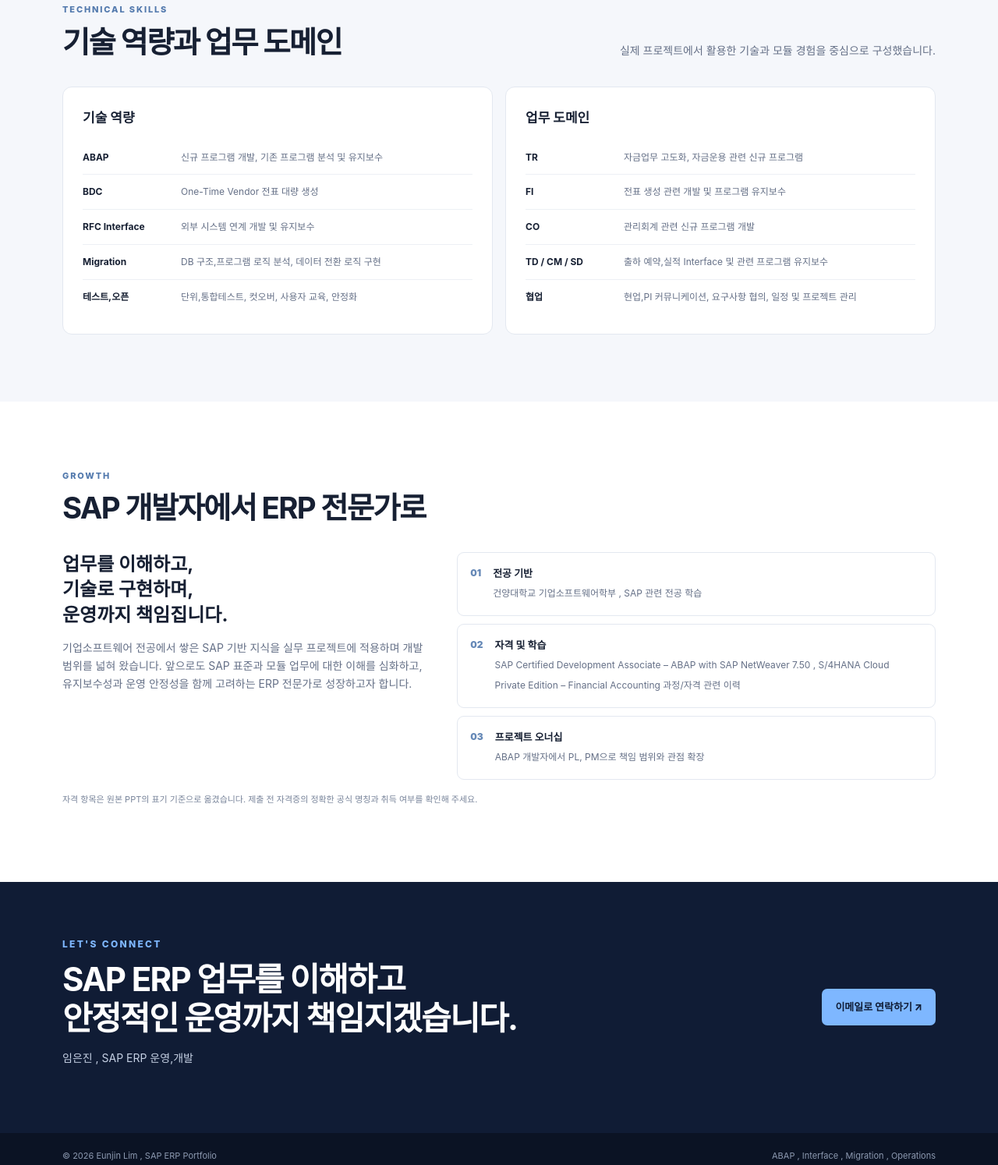
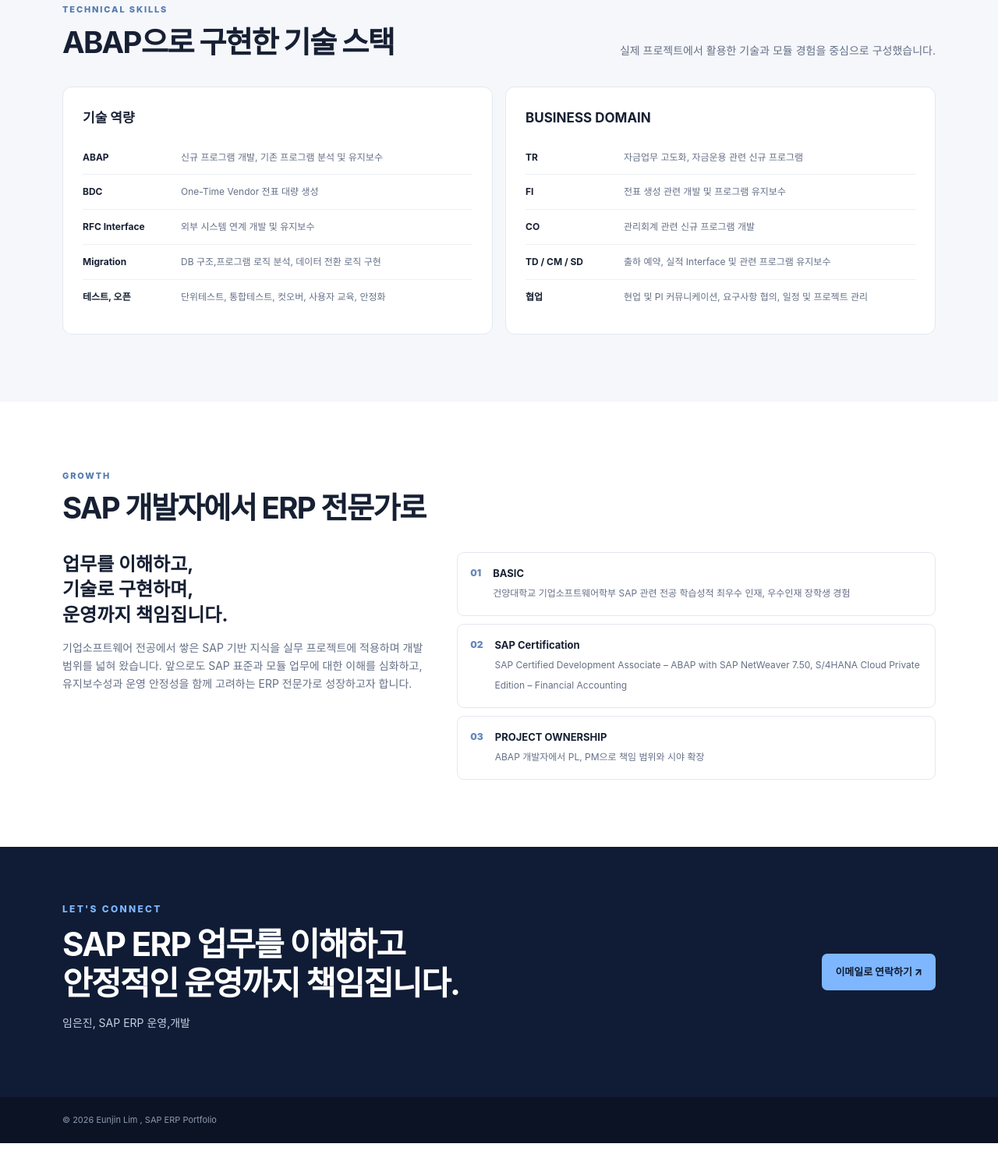
Before and after one commit to jenny100357/SAP-Portfolio, a plain HTML site: page index.html in a window 1280 px wide. Shown: the part 3734-5228 px from the top of the page at 78% size. After the commit the page ends 5200 px from the top, so only its background shows below. Drawn offline with Linux system fonts and the light colour scheme.

Commit message:
Update index.html

```diff
--- a/index.html
+++ b/index.html
@@ -105,21 +105,21 @@
 
 <section class="section alt" id="skills">
   <div class="wrap">
-    <div class="section-head"><div><div class="kicker">TECHNICAL SKILLS</div><h2>기술 역량과 업무 도메인</h2></div><p class="section-intro">실제 프로젝트에서 활용한 기술과 모듈 경험을 중심으로 구성했습니다.</p></div>
+    <div class="section-head"><div><div class="kicker">TECHNICAL SKILLS</div><h2>ABAP으로 구현한 기술 스택</h2></div><p class="section-intro">실제 프로젝트에서 활용한 기술과 모듈 경험을 중심으로 구성했습니다.</p></div>
     <div class="skills">
       <div class="skillbox"><h3>기술 역량</h3>
         <div class="skillrow"><b>ABAP</b><span>신규 프로그램 개발, 기존 프로그램 분석 및 유지보수</span></div>
         <div class="skillrow"><b>BDC</b><span>One-Time Vendor 전표 대량 생성</span></div>
         <div class="skillrow"><b>RFC Interface</b><span>외부 시스템 연계 개발 및 유지보수</span></div>
         <div class="skillrow"><b>Migration</b><span>DB 구조,프로그램 로직 분석, 데이터 전환 로직 구현</span></div>
-        <div class="skillrow"><b>테스트,오픈</b><span>단위,통합테스트, 컷오버, 사용자 교육, 안정화</span></div>
+        <div class="skillrow"><b>테스트, 오픈</b><span>단위테스트, 통합테스트, 컷오버, 사용자 교육, 안정화</span></div>
       </div>
-      <div class="skillbox"><h3>업무 도메인</h3>
+      <div class="skillbox"><h3>BUSINESS DOMAIN</h3>
         <div class="skillrow"><b>TR</b><span>자금업무 고도화, 자금운용 관련 신규 프로그램</span></div>
         <div class="skillrow"><b>FI</b><span>전표 생성 관련 개발 및 프로그램 유지보수</span></div>
         <div class="skillrow"><b>CO</b><span>관리회계 관련 신규 프로그램 개발</span></div>
-        <div class="skillrow"><b>TD / CM / SD</b><span>출하 예약,실적 Interface 및 관련 프로그램 유지보수</span></div>
-        <div class="skillrow"><b>협업</b><span>현업,PI 커뮤니케이션, 요구사항 협의, 일정 및 프로젝트 관리</span></div>
+        <div class="skillrow"><b>TD / CM / SD</b><span>출하 예약, 실적 Interface 및 관련 프로그램 유지보수</span></div>
+        <div class="skillrow"><b>협업</b><span>현업 및 PI 커뮤니케이션, 요구사항 협의, 일정 및 프로젝트 관리</span></div>
       </div>
     </div>
   </div>
@@ -131,23 +131,22 @@
     <div class="growth">
       <div><h3>업무를 이해하고,<br>기술로 구현하며,<br>운영까지 책임집니다.</h3><p>기업소프트웨어 전공에서 쌓은 SAP 기반 지식을 실무 프로젝트에 적용하며 개발 범위를 넓혀 왔습니다. 앞으로도 SAP 표준과 모듈 업무에 대한 이해를 심화하고, 유지보수성과 운영 안정성을 함께 고려하는 ERP 전문가로 성장하고자 합니다.</p></div>
       <div class="growth-list">
-        <div class="growth-item"><div class="index">01</div><div><strong>전공 기반</strong><span>건양대학교 기업소프트웨어학부 , SAP 관련 전공 학습</span></div></div>
-        <div class="growth-item"><div class="index">02</div><div><strong>자격 및 학습</strong><span>SAP Certified Development Associate – ABAP with SAP NetWeaver 7.50 , S/4HANA Cloud Private Edition – Financial Accounting 과정/자격 관련 이력</span></div></div>
-        <div class="growth-item"><div class="index">03</div><div><strong>프로젝트 오너십</strong><span>ABAP 개발자에서 PL, PM으로 책임 범위와 관점 확장</span></div></div>
+        <div class="growth-item"><div class="index">01</div><div><strong>BASIC</strong><span>건양대학교 기업소프트웨어학부 SAP 관련 전공 학습</span><span>성적 최우수 인재, 우수인재 장학생 경험</span></div></div>
+        <div class="growth-item"><div class="index">02</div><div><strong>SAP Certification</strong><span>SAP Certified Development Associate – ABAP with SAP NetWeaver 7.50, S/4HANA Cloud Private Edition – Financial Accounting</span></div></div>
+        <div class="growth-item"><div class="index">03</div><div><strong>PROJECT OWNERSHIP</strong><span>ABAP 개발자에서 PL, PM으로 책임 범위와 시야 확장</span></div></div>
       </div>
     </div>
-    <p class="note">자격 항목은 원본 PPT의 표기 기준으로 옮겼습니다. 제출 전 자격증의 정확한 공식 명칭과 취득 여부를 확인해 주세요.</p>
   </div>
 </section>
 
 <section class="contact" id="contact">
   <div class="wrap contactin">
-    <div><div class="eyebrow">LET'S CONNECT</div><h2>SAP ERP 업무를 이해하고<br>안정적인 운영까지 책임지겠습니다.</h2><p>임은진 , SAP ERP 운영,개발</p></div>
+    <div><div class="eyebrow">LET'S CONNECT</div><h2>SAP ERP 업무를 이해하고<br>안정적인 운영까지 책임집니다.</h2><p>임은진, SAP ERP 운영,개발</p></div>
     <a class="mail" href="mailto:jenny100357@gmail.com">이메일로 연락하기 ↗</a>
   </div>
 </section>
 </main>
-<footer class="foot"><div class="wrap footin"><span>© <span id="year">2026</span> Eunjin Lim , SAP ERP Portfolio</span><span>ABAP , Interface , Migration , Operations</span></div></footer>
+<footer class="foot"><div class="wrap footin"><span>© <span id="year">2026</span> Eunjin Lim , SAP ERP Portfolio</span></div></footer>
 <script>document.getElementById('year').textContent=new Date().getFullYear();</script>
 </body>
 </html>
```
